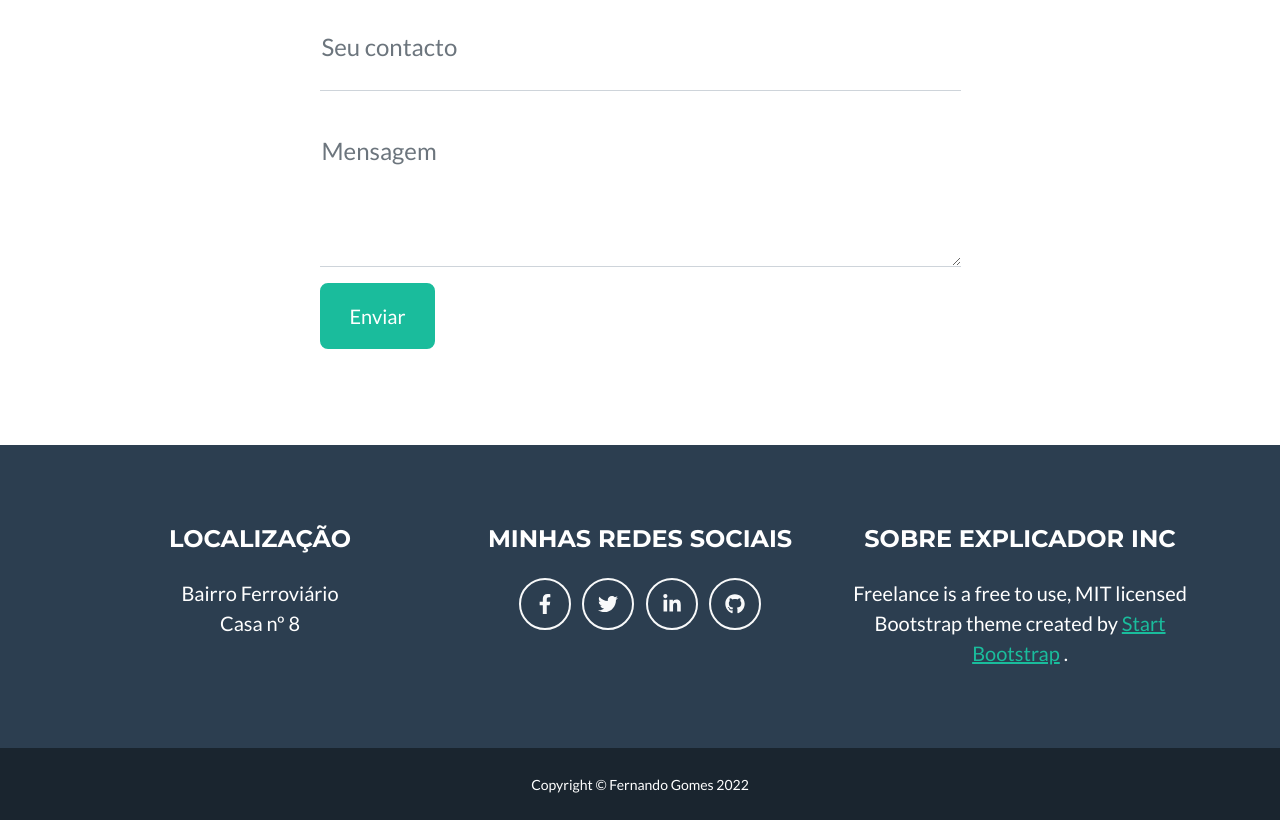
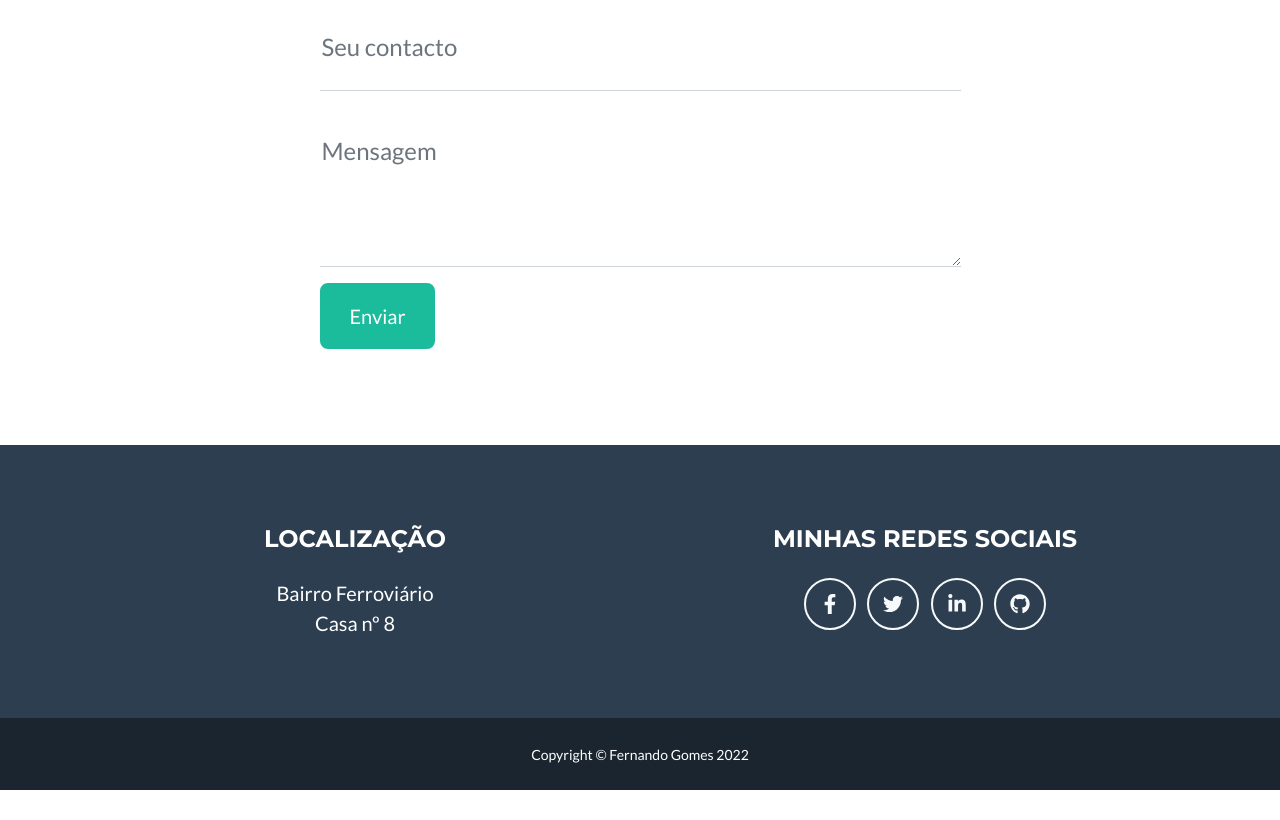
Before and after one commit to fernandogomesfg/PortfolioFreelancer, a plain HTML site: page index.html in a window 1280 px wide. Shown: the part 2598-3418 px from the top of the page. After the commit the page ends 3388 px from the top, so only its background shows below. Drawn offline with nearby package versions, Linux system fonts and the light colour scheme.

Commit message:
chore: mudança no rodapé

```diff
--- a/index.html
+++ b/index.html
@@ -199,7 +199,7 @@
                             <!---->
                             <!-- This is what your users will see when there is-->
                             <!-- an error submitting the form-->
-                            <div class="d-none" id="submitErrorMessage"><div class="text-center text-danger mb-3">Error sending message!</div></div>
+                            <div class="d-none" id="submitErrorMessage"><div class="text-center text-danger mb-3">Erro ao enviar mensagem</div></div>
                             <!-- Submit Button-->
                             <button class="btn btn-primary btn-xl" id="submitButton" type="submit">Enviar</button>
                         </form>
@@ -212,7 +212,7 @@
             <div class="container">
                 <div class="row">
                     <!-- Footer Location-->
-                    <div class="col-lg-4 mb-5 mb-lg-0">
+                    <div class="col-lg-6 mb-5 mb-lg-0">
                         <h4 class="text-uppercase mb-4">Localização</h4>
                         <p class="lead mb-0">
                             Bairro Ferroviário
@@ -221,21 +221,12 @@
                         </p>
                     </div>
                     <!-- Footer Social Icons-->
-                    <div class="col-lg-4 mb-5 mb-lg-0">
+                    <div class="col-lg-6 mb-5 mb-lg-0">
                         <h4 class="text-uppercase mb-4">Minhas Redes Sociais</h4>
-                        <a class="btn btn-outline-light btn-social mx-1" href="#!"><i class="fab fa-fw fa-facebook-f"></i></a>
-                        <a class="btn btn-outline-light btn-social mx-1" href="#!"><i class="fab fa-fw fa-twitter"></i></a>
-                        <a class="btn btn-outline-light btn-social mx-1" href="#!"><i class="fab fa-fw fa-linkedin-in"></i></a>
-                        <a class="btn btn-outline-light btn-social mx-1" href="#!"><i class="fab fa-fw fa-github"></i></a>
-                    </div>
-                    <!-- Footer About Text-->
-                    <div class="col-lg-4">
-                        <h4 class="text-uppercase mb-4">Sobre Explicador Inc</h4>
-                        <p class="lead mb-0">
-                            Freelance is a free to use, MIT licensed Bootstrap theme created by
-                            <a href="http://startbootstrap.com">Start Bootstrap</a>
-                            .
-                        </p>
+                        <a class="btn btn-outline-light btn-social mx-1" href="#!" target="_blank"><i class="fab fa-fw fa-facebook-f"></i></a>
+                        <a class="btn btn-outline-light btn-social mx-1" href="https://twitter.com/fernandogomes_f" target="_blank"><i class="fab fa-fw fa-twitter"></i></a>
+                        <a class="btn btn-outline-light btn-social mx-1" href="https://www.linkedin.com/in/fernandogomesfg/" target="_blank"><i class="fab fa-fw fa-linkedin-in"></i></a>
+                        <a class="btn btn-outline-light btn-social mx-1" href="https://github.com/fernandogomesfg/" target="_blank"><i class="fab fa-fw fa-github"></i></a>
                     </div>
                 </div>
             </div>
```
